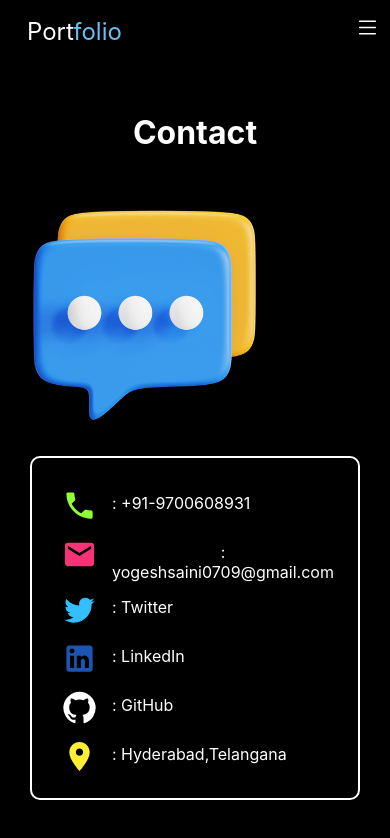
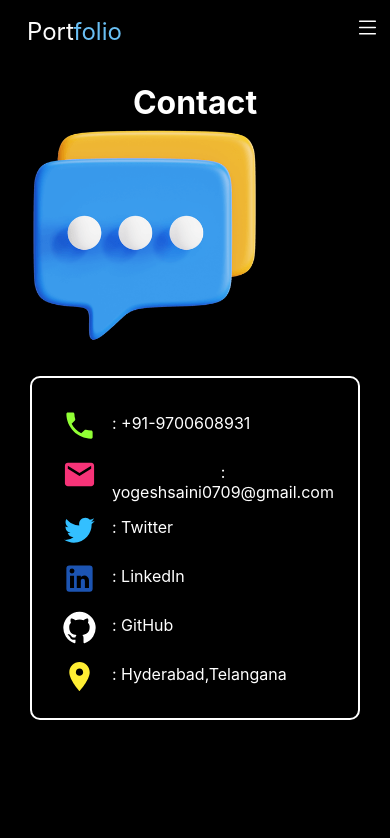
Before and after one commit to yogesh97006/Portfolio, a React (Create React App) app: page /Contact in a window 390 px wide. Shown: the top 838 px of the page. Built offline with nearby package versions, Linux system fonts and the light colour scheme.

Commit message:
added more

```diff
--- a/src/Components/Contact/Contact.css
+++ b/src/Components/Contact/Contact.css
@@ -29,7 +29,7 @@
 @media only screen and (max-width:600px){
     .cimg{
         width: 250px;
-        margin: 100px 100px 0 0;
+        margin: 50px 100px 0 0;
     }
 
     .ci{
--- a/src/Components/Contact/Contact.js
+++ b/src/Components/Contact/Contact.js
@@ -13,7 +13,7 @@ import {
 function Contact() {
   return (
     <div>
-    <h1 style={{textAlign:'center',margin:'50px 0 -70px 0',color:'white'}}>Contact</h1>
+    <h1 style={{textAlign:'center',margin:'20px 0 -70px 0',color:'white'}}>Contact</h1>
       <div className="ci">
         <div>
           <img src={mes} alt="img" className="cimg" />
```
